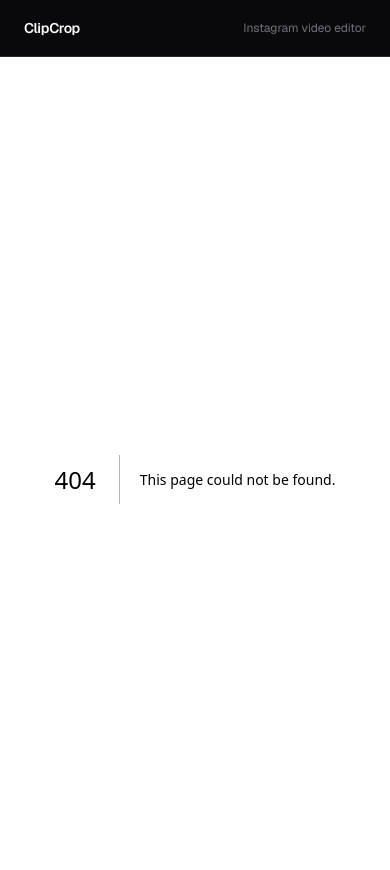
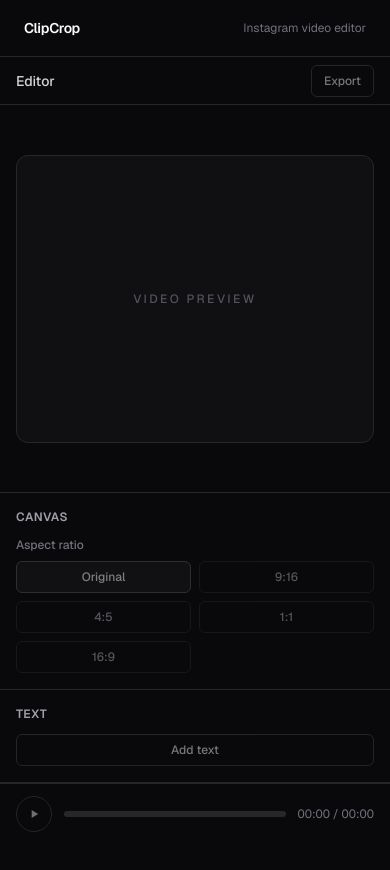
Before and after one commit to benedicti0n/instaclip-editor, a Next.js app: page /editor in a window 390 px wide. Before the commit this address had no page. Shown: the top 870 px of the page. After the commit the page ends 844 px from the top, so only its background shows below. Built offline with nearby package versions, Linux system fonts and the light colour scheme.

Commit message:
feat(editor): add responsive editor shell

```diff
--- /dev/null
+++ b/src/app/editor/page.tsx
@@ -0,0 +1,11 @@
+import type { Metadata } from "next";
+import { EditorShell } from "@/components/editor/editor-shell";
+import { APP_NAME } from "@/lib/constants";
+
+export const metadata: Metadata = {
+  title: `Editor — ${APP_NAME}`,
+};
+
+export default function EditorPage() {
+  return <EditorShell />;
+}
--- /dev/null
+++ b/src/components/editor/editor-shell.tsx
@@ -0,0 +1,25 @@
+import { InspectorPanel } from "./inspector-panel";
+import { PlaybackBar } from "./playback-bar";
+import { PreviewPanel } from "./preview-panel";
+
+export function EditorShell() {
+  return (
+    <div className="flex min-h-0 flex-1 flex-col lg:h-[calc(100dvh-3.5rem)] lg:overflow-hidden">
+      <header className="flex h-12 shrink-0 items-center justify-between gap-4 border-b border-zinc-800 bg-zinc-950 px-4 sm:px-6">
+        <h1 className="text-sm font-medium text-zinc-300">Editor</h1>
+        <button
+          type="button"
+          disabled
+          className="inline-flex h-8 items-center justify-center rounded-md border border-zinc-700 px-3 text-xs font-medium text-zinc-200 transition-colors hover:border-zinc-500 hover:text-zinc-50 focus-visible:outline-2 focus-visible:outline-offset-2 focus-visible:outline-zinc-400 disabled:cursor-not-allowed disabled:opacity-50"
+        >
+          Export
+        </button>
+      </header>
+      <div className="flex min-h-0 flex-1 flex-col lg:flex-row">
+        <PreviewPanel />
+        <InspectorPanel />
+      </div>
+      <PlaybackBar />
+    </div>
+  );
+}
--- /dev/null
+++ b/src/components/editor/inspector-panel.tsx
@@ -0,0 +1,70 @@
+import type { ReactNode } from "react";
+
+const ASPECT_RATIOS = ["Original", "9:16", "4:5", "1:1", "16:9"] as const;
+
+const OPTION_CLASSES =
+  "inline-flex h-8 items-center justify-center rounded-md border px-3 text-xs font-medium transition-colors focus-visible:outline-2 focus-visible:outline-offset-2 focus-visible:outline-zinc-400 disabled:cursor-not-allowed disabled:opacity-50";
+
+export function InspectorPanel() {
+  return (
+    <aside
+      aria-label="Inspector"
+      className="w-full shrink-0 border-t border-zinc-800 bg-zinc-950 lg:w-72 lg:overflow-y-auto lg:border-t-0 lg:border-l xl:w-80"
+    >
+      <InspectorSection title="Canvas">
+        <p className="text-xs font-medium text-zinc-500">Aspect ratio</p>
+        <div
+          role="group"
+          aria-label="Aspect ratio"
+          className="mt-2 grid grid-cols-2 gap-2 sm:grid-cols-3 lg:grid-cols-2"
+        >
+          {ASPECT_RATIOS.map((ratio) => {
+            const isDefault = ratio === "Original";
+
+            return (
+              <button
+                key={ratio}
+                type="button"
+                disabled
+                aria-pressed={isDefault}
+                className={`${OPTION_CLASSES} ${
+                  isDefault
+                    ? "border-zinc-600 bg-zinc-800/60 text-zinc-100"
+                    : "border-zinc-800 text-zinc-400"
+                }`}
+              >
+                {ratio}
+              </button>
+            );
+          })}
+        </div>
+      </InspectorSection>
+      <InspectorSection title="Text">
+        <button
+          type="button"
+          disabled
+          className="inline-flex h-8 w-full items-center justify-center rounded-md border border-zinc-700 px-3 text-xs font-medium text-zinc-200 transition-colors hover:border-zinc-500 hover:text-zinc-50 focus-visible:outline-2 focus-visible:outline-offset-2 focus-visible:outline-zinc-400 disabled:cursor-not-allowed disabled:opacity-50"
+        >
+          Add text
+        </button>
+      </InspectorSection>
+    </aside>
+  );
+}
+
+function InspectorSection({
+  title,
+  children,
+}: {
+  title: string;
+  children: ReactNode;
+}) {
+  return (
+    <section className="border-b border-zinc-800 p-4">
+      <h2 className="text-xs font-semibold tracking-wider text-zinc-400 uppercase">
+        {title}
+      </h2>
+      <div className="mt-3">{children}</div>
+    </section>
+  );
+}
--- /dev/null
+++ b/src/components/editor/playback-bar.tsx
@@ -0,0 +1,27 @@
+export function PlaybackBar() {
+  return (
+    <div className="flex shrink-0 items-center gap-3 border-t border-zinc-800 bg-zinc-950 px-4 py-3 sm:gap-4 sm:px-6">
+      <button
+        type="button"
+        disabled
+        aria-label="Play"
+        className="inline-flex h-9 w-9 shrink-0 items-center justify-center rounded-full border border-zinc-700 text-zinc-300 transition-colors hover:border-zinc-500 hover:text-zinc-50 focus-visible:outline-2 focus-visible:outline-offset-2 focus-visible:outline-zinc-400 disabled:cursor-not-allowed disabled:opacity-50"
+      >
+        <svg
+          viewBox="0 0 24 24"
+          aria-hidden="true"
+          className="h-3.5 w-3.5 fill-current"
+        >
+          <path d="M8 5v14l11-7z" />
+        </svg>
+      </button>
+      <div
+        aria-hidden="true"
+        className="h-1.5 min-w-0 flex-1 rounded-full bg-zinc-800"
+      />
+      <span className="shrink-0 text-xs tabular-nums text-zinc-500">
+        00:00 / 00:00
+      </span>
+    </div>
+  );
+}
--- /dev/null
+++ b/src/components/editor/preview-panel.tsx
@@ -0,0 +1,14 @@
+export function PreviewPanel() {
+  return (
+    <section
+      aria-label="Video preview"
+      className="flex min-h-0 flex-1 items-center justify-center bg-zinc-950 p-4 sm:p-6"
+    >
+      <div className="flex h-full min-h-[18rem] w-full max-w-sm items-center justify-center rounded-xl border border-zinc-800 bg-zinc-900/50 lg:min-h-0">
+        <p className="text-xs font-medium tracking-[0.2em] text-zinc-600 uppercase">
+          Video preview
+        </p>
+      </div>
+    </section>
+  );
+}
```
